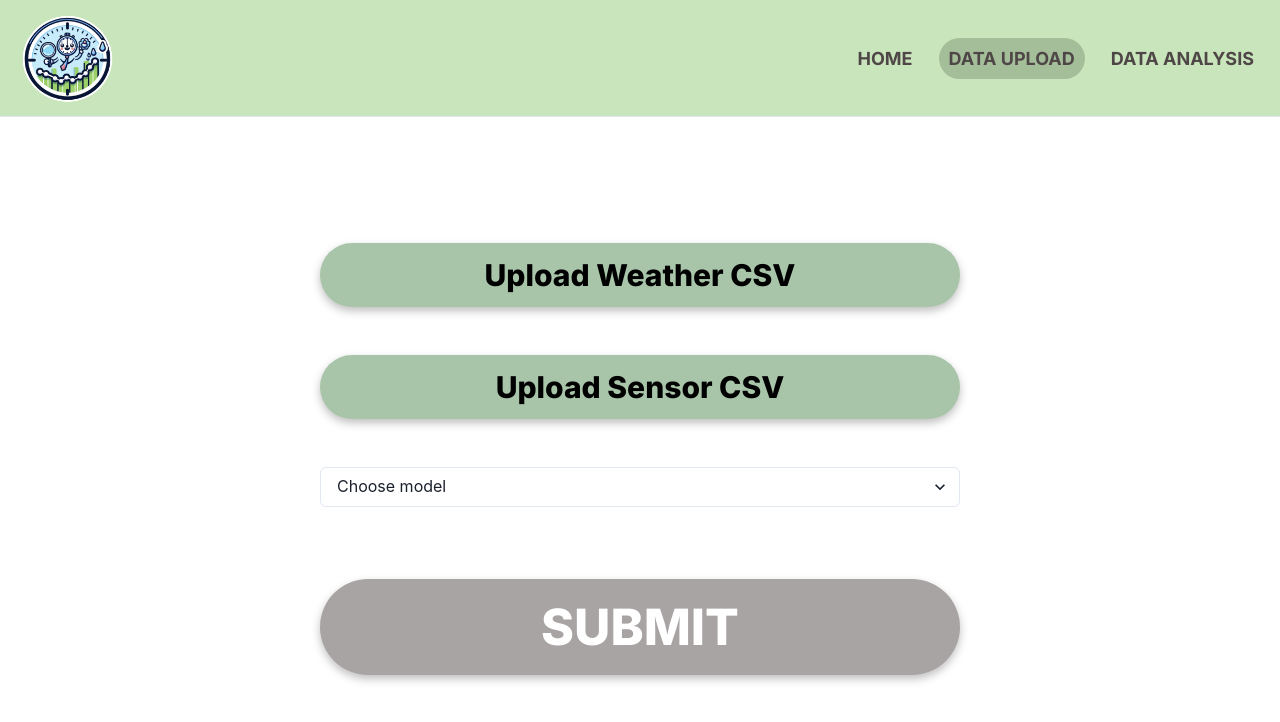
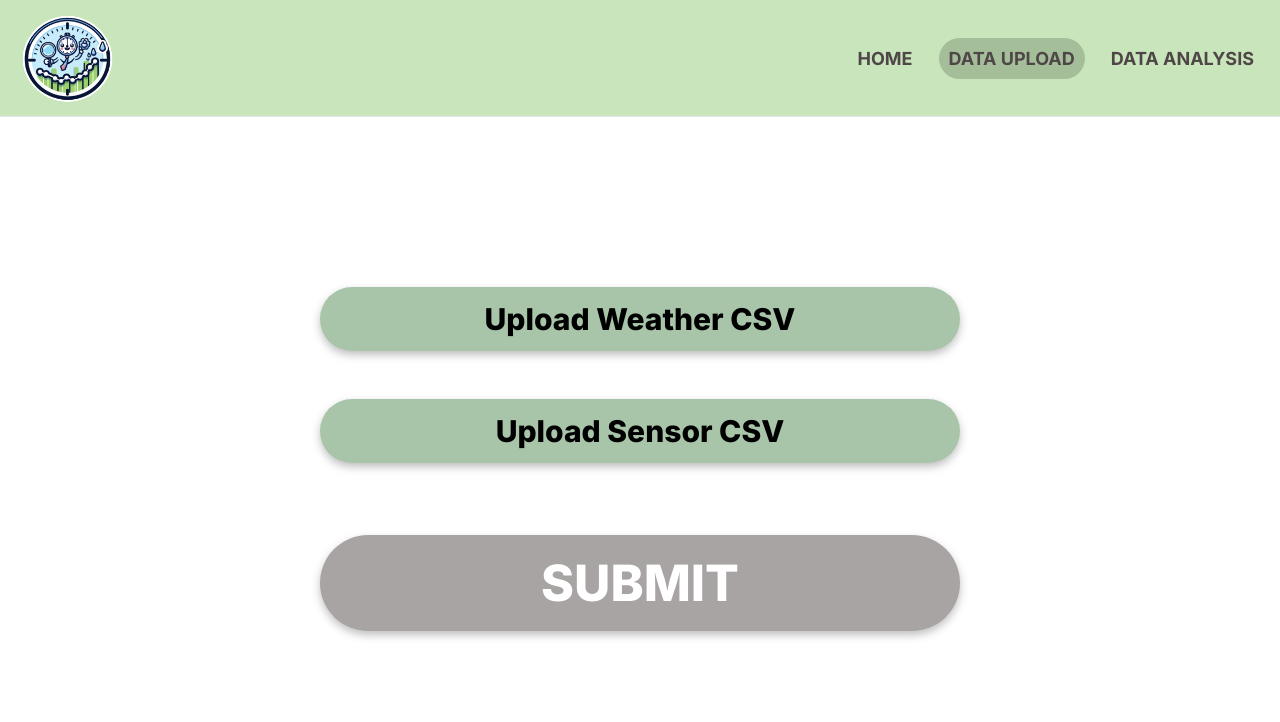
Before and after one commit to rohanchugh14/HackUTD-X-Golden-Hour, a React (Create React App) app in the folder frontend/: page /data-upload in a window 1280 px wide. Shown: the top 722 px of the page. Built offline with nearby package versions, Linux system fonts and the light colour scheme.

Commit message:
remove select

```diff
--- a/frontend/src/Components/DataUpload/index.tsx
+++ b/frontend/src/Components/DataUpload/index.tsx
@@ -1,6 +1,6 @@
 import React from "react";
 
-import { Button, Stack, Input, Select } from "@chakra-ui/react";
+import { Button, Stack, Input } from "@chakra-ui/react";
 
 const DataUpload = () => {
   const [weatherFile, setWeatherFile] = React.useState<File | null>(null);
@@ -113,12 +113,6 @@ const DataUpload = () => {
         >
           Upload Sensor CSV
         </Button>
-        {/* create a dropdown select */}
-        <Select placeholder='Choose model'>
-          <option value="model1">Model 1</option>
-          <option value="model2">Model 2</option>
-          <option value="model3">Model 3</option>
-        </Select>
         <Button
           type="submit"
           onClick={handleSubmit}
```
